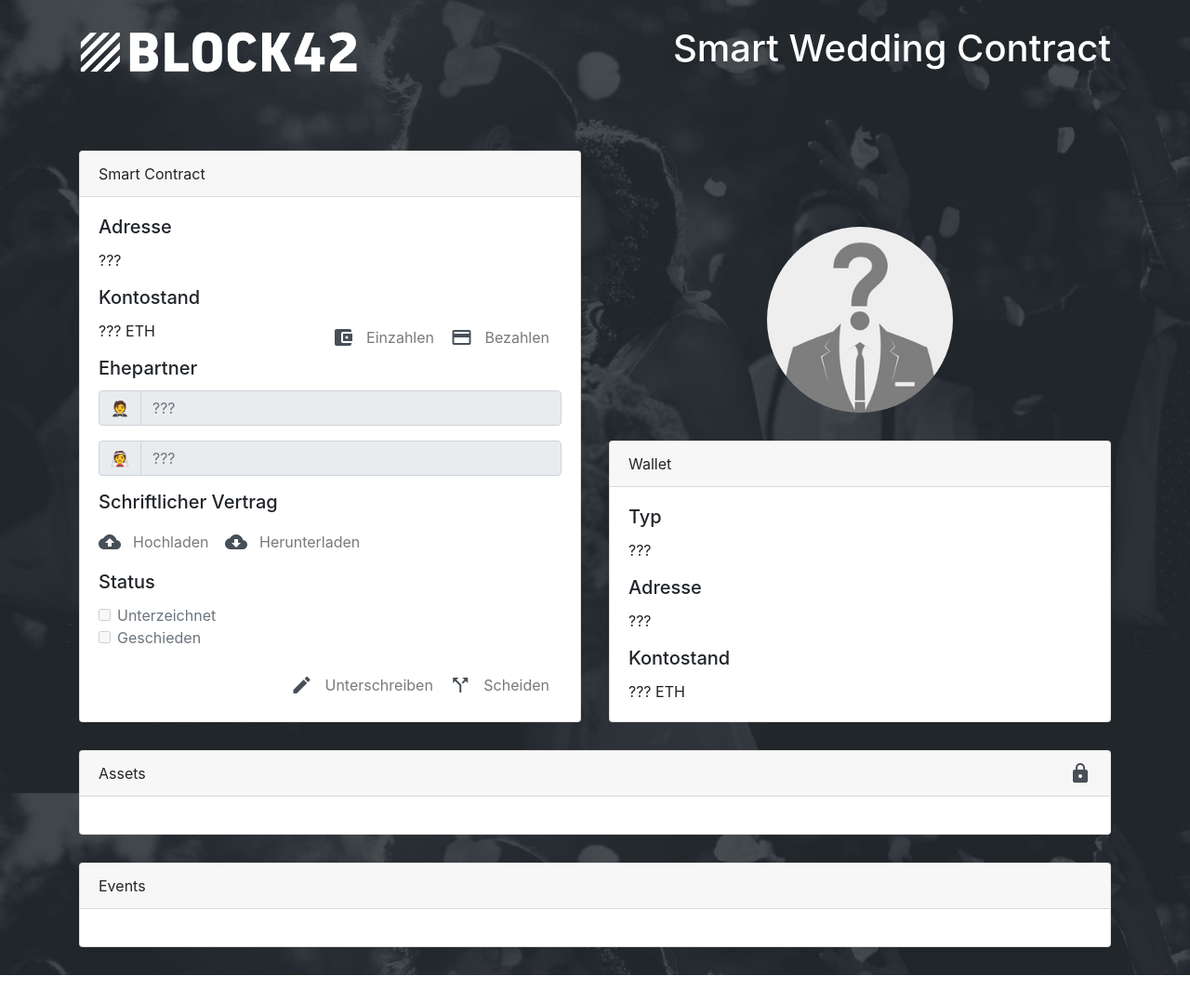
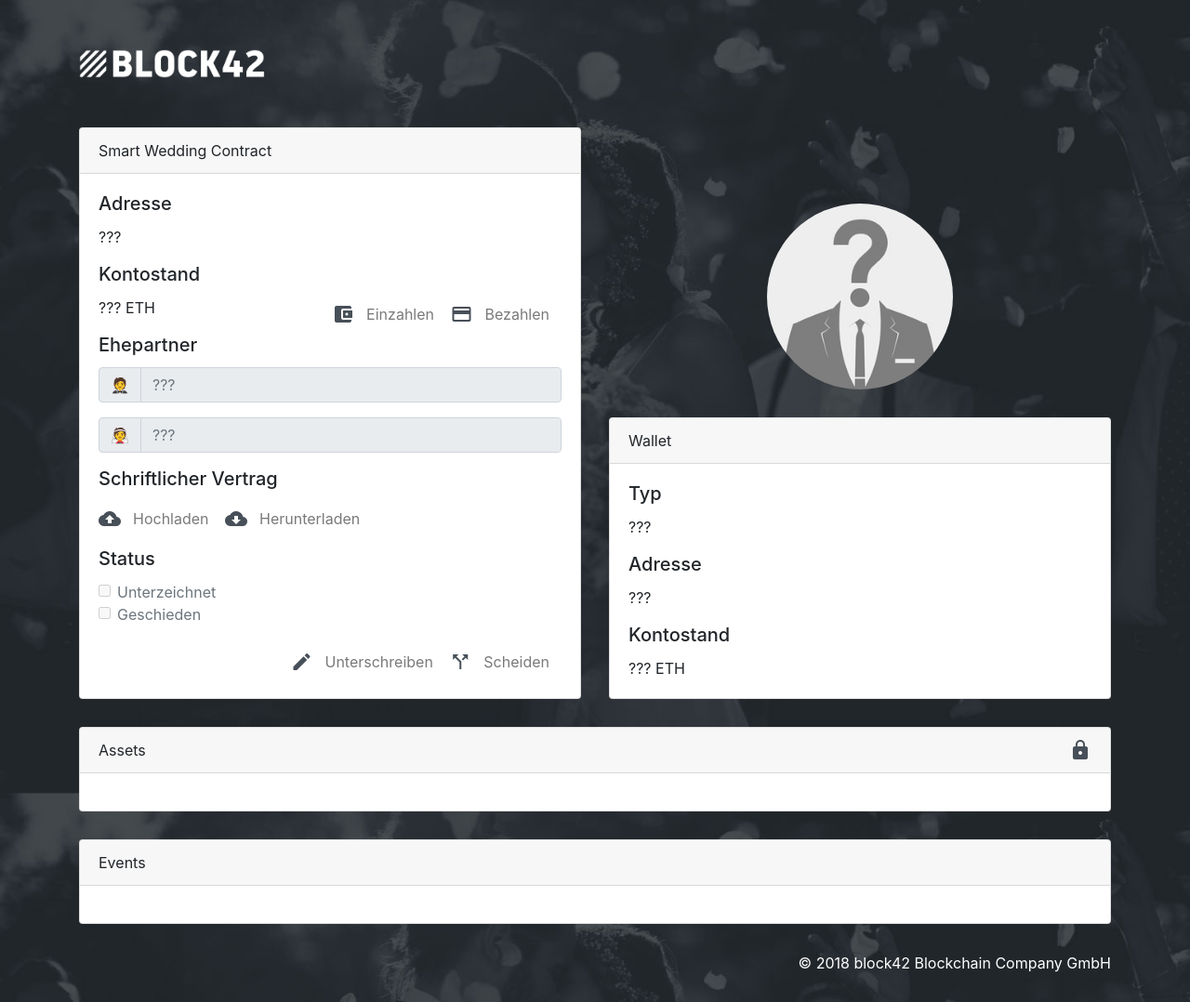
Before and after one commit to block42-blockchain-company/smart-wedding-contract, a website: page src/index.html in a window 1280 px wide. Shown: the whole page at 93% size. Before the commit the page ends 1049 px from the top, so only its background shows below. Drawn offline with nearby package versions, Linux system fonts and the light colour scheme; a script that the page names is missing.

Commit message:
Add footer

```diff
--- a/src/css/style.css
+++ b/src/css/style.css
@@ -75,11 +75,12 @@ table {
 }
 
 nav {
-  margin-bottom: 50px;
+  margin-top: 20px;
+  margin-bottom: 20px;
 }
 
 nav img {
-  width: 300px;
+  width: 200px;
   padding-top: 20px;
   padding-bottom: 20px;
 }
@@ -91,6 +92,11 @@ nav img {
 span.time-ago {
   font-size: 0.9em;
   font-style: italic;
+}
+
+footer {
+  color: white;
+  margin-bottom: 30px;
 }
 
 @media only screen and (max-width: 600px) {
@@ -107,4 +113,8 @@ span.time-ago {
   h1 {
     text-align: center !important;
   }
+
+  footer {
+    text-align: center !important;
+  }
 }
--- a/src/index.html
+++ b/src/index.html
@@ -9,6 +9,7 @@
 
     <!-- Bootstrap -->
     <link rel="stylesheet" href="https://cdn.jsdelivr.net/npm/bootstrap@4.1.3/dist/css/bootstrap.min.css" integrity="sha256-eSi1q2PG6J7g7ib17yAaWMcrr5GrtohYChqibrV7PBE=" crossorigin="anonymous">
+    <link rel="stylesheet" href="https://use.fontawesome.com/releases/v5.5.0/css/all.css" integrity="sha384-B4dIYHKNBt8Bc12p+WXckhzcICo0wtJAoU8YZTY5qE0Id1GSseTk6S+L3BlXeVIU" crossorigin="anonymous">
     <link rel="stylesheet" href="https://fonts.googleapis.com/icon?family=Material+Icons">
 
     <link rel="stylesheet" href="./css/style.css"/>
@@ -32,7 +33,6 @@
         <a class="navbar-brand" href="https://block42.tech">
           <img src="./images/brand.png" alt="block42">
         </a>
-        <span class="navbar-text"><h1>Smart Wedding Contract</h1></span>
       </div>
     </nav>
 
@@ -40,7 +40,7 @@
       <div class="row">
         <div class="col-sm-6 align-self-start">
           <div class="card">
-            <div class="card-header">Smart Contract</div>
+            <div class="card-header">Smart Wedding Contract</div>
             <div class="card-body">
               <h5 class="card-title">Adresse</h5>
               <p id="contract-address" class="card-text">???</p>
@@ -142,6 +142,19 @@
         </div>
       </div>
     </div>
+
+    <footer class="footer">
+      <div class="container">
+        <div class="row">
+          <div class="col-sm-6">
+            <!-- Links -->
+          </div>
+          <div class="col-sm-6">
+            <span class="float-md-right">© 2018 block42 Blockchain Company GmbH</span>
+          </div>
+        </div>
+      </div>
+    </footer>
 
     <!-- Modals -->
 
```
